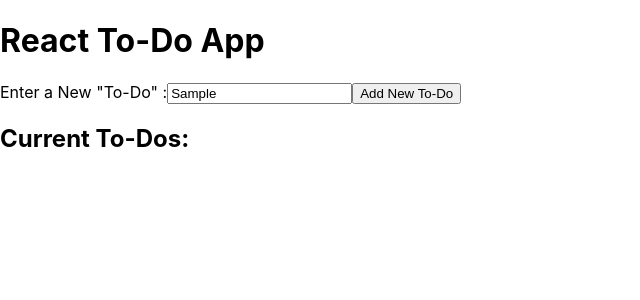
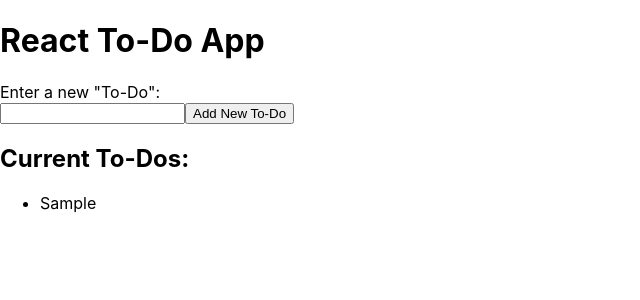
Before and after one commit to Shjani49/4.1-react-to-do-app, a React (Create React App) app: page / in a window 1280 px wide. Both pictures are taken after typing "Sample" into the empty fields and a click on the input "Add New To-Do". Shown: the top 300 px of the page, without its empty margins (0-640 px from the left). Built offline with nearby package versions, Linux system fonts and the light colour scheme.

Commit message:
Add output for Todo content/list

```diff
--- a/package.json
+++ b/package.json
@@ -8,7 +8,8 @@
     "@testing-library/user-event": "^7.2.1",
     "react": "^16.13.1",
     "react-dom": "^16.13.1",
-    "react-scripts": "3.4.1"
+    "react-scripts": "3.4.1",
+    "uuid": "^8.2.0"
   },
   "scripts": {
     "start": "react-scripts start",
--- a/src/App.js
+++ b/src/App.js
@@ -1,64 +1,81 @@
 import React from 'react';
-
+import { v4 as uuidv4 } from 'uuid';
+import ToDo from './ToDo';
 
 class App extends React.Component
 {
-
-
   constructor ( props )
   {
-      super( props );
+    super( props );
 
-      this.state = {
-          newToDo : "", // Keep track of our new TO-DO
-          toDOs : [] // keep track of all the todos.
+    this.state = {
+      newToDo: "", // Keep track of our new to-do value.
+      toDos: [] // Keep track of all the todos.
+    };
+  }
 
-
-      };
-  }
-  addToDo ( event )
+  // Add a new todo (see onSubmit in our form below.)
+  addToDo = ( event ) =>
   {
     event.preventDefault(); // Stop the page from reloading.
-    console.log( "test add todo!" );
+    // console.log( "Test add todo!" ); // Test that we're submitting!
 
+    // Set up new task.
+    const newTask = {
+      uniqueId: uuidv4(), // Ensure a unique ID.
+      value: this.state.newToDo // Read current "new todo" value.
+    };
+
+    console.log( newTask ); // Check to see if newTask is generating okay.
+
+    // Create a clone of our ToDos array, so we can make changes before updating state.
+    const currentToDoList = [...this.state.toDos]; // "..." is the spread operator.
+    currentToDoList.push( newTask ); // Add our new task to the clone array.
+
+    // Use "setState" to update any state data (never re-assign directly!)
+    this.setState( { // This is why we made a clone of the to-do list, and updated it before running setState again.
+      toDos: currentToDoList, // Update todos list.
+      newToDo: "" // Clear the "new to-do" field.
+    } );
   }
 
   updateItem ( key, value )
-  { // We never re-assign the contents of this.state.
+  {
+    // We never re-assign the contents of this.state.
     // this.state is ONLY USED FOR READING VALUES, NOT writing.
-    // when we need to update anything in state, we need to use this.setState()
+    // When we need to update anything in state, we need to use this.setState()
     // this.setState() triggers the render() method, so we can see updated state info in our presentation.
-    this.setState ( {[key] : value} );
+    this.setState( {[key]: value} );
   }
 
   render ()
   {
-
-    return(
+    return (
       <>
         <h1>React To-Do App</h1>
-        <form onSubmit ={this.addToDo}>
-          <label htmlFor = "newToDo">
-            Enter a New "To-Do" :
+        <form onSubmit={this.addToDo}>
+          <label htmlFor="newToDo">
+            Enter a new "To-Do":<br/>
             <input
-            type ="text"
-            name = "newToDo"
-            id = "newToDo"
-            required
-            value = {this.state.newToDo}
-            onChange ={event => this.updateItem( 'newToDo', event.target.value )}/>
+              type="text"
+              name="newToDo"
+              id="newToDo"
+              required
+              value={this.state.newToDo}
+              onChange={event => this.updateItem( 'newToDo', event.target.value )} />
           </label>
-
-          <input type = "submit" value = "Add New To-Do" />
+          <input type="submit" value="Add New To-Do" />
         </form>
         <h2>Current To-Dos:</h2>
         <ul>
+          {this.state.toDos.map( toDo => ( // We can use .map to "loop" through our array contents. Great for outputting something like these ToDos.
+          <ToDo key = {toDo.uniqueId} task = {toDo.value} />
 
+          ))}
         </ul>
-    </>
+      </>
     );
   }
-
 }
 
 export default App;
--- /dev/null
+++ b/src/ToDo.js
@@ -0,0 +1,15 @@
+import React from 'react';
+
+class ToDo extends React.Component
+{
+
+    render()
+    {
+        return(
+            <li>
+                {this.props.task}
+            </li>
+        );
+    }
+}
+export default ToDo;
```
Also changed, not shown: 1 other file (tests, documents, lock files or other folders).
